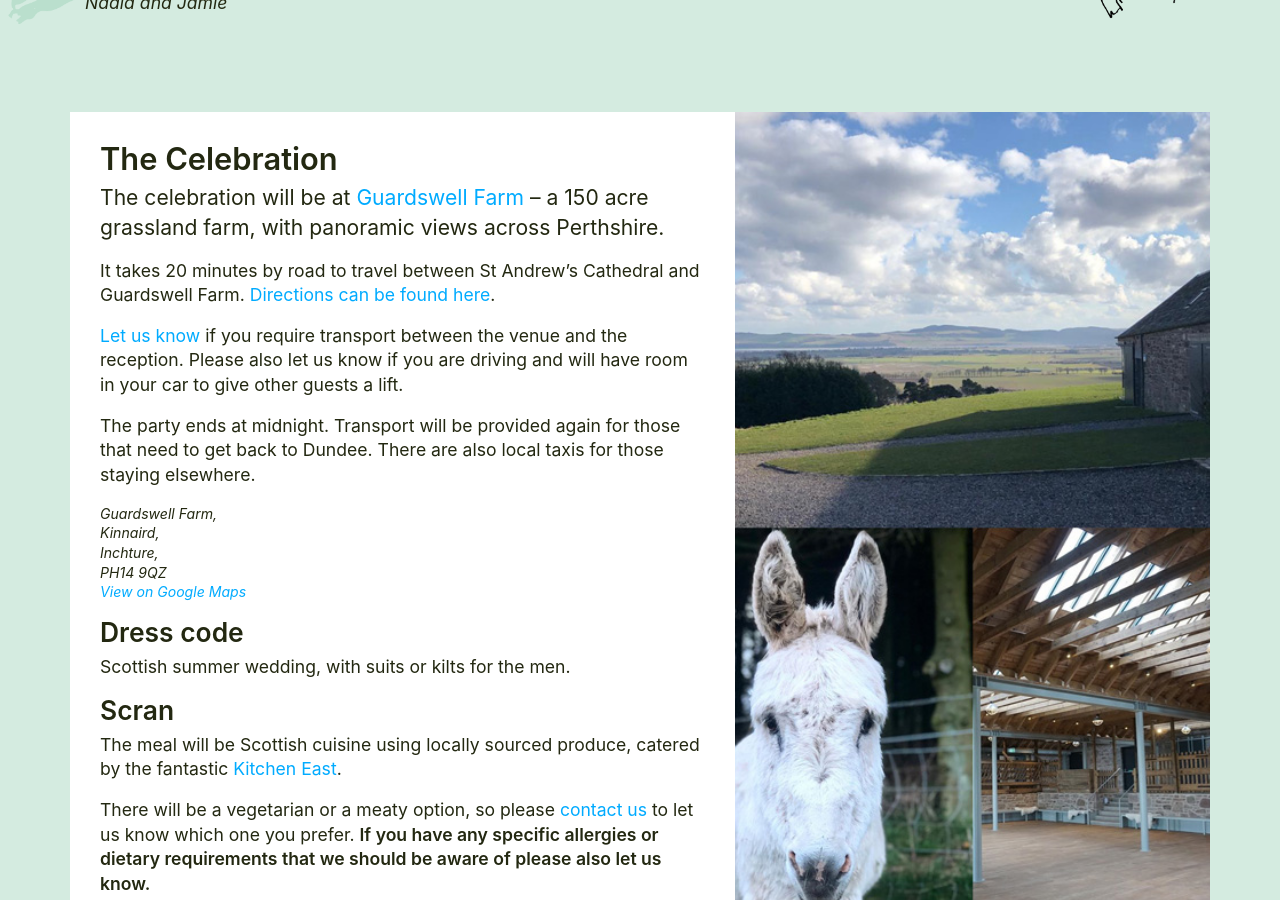
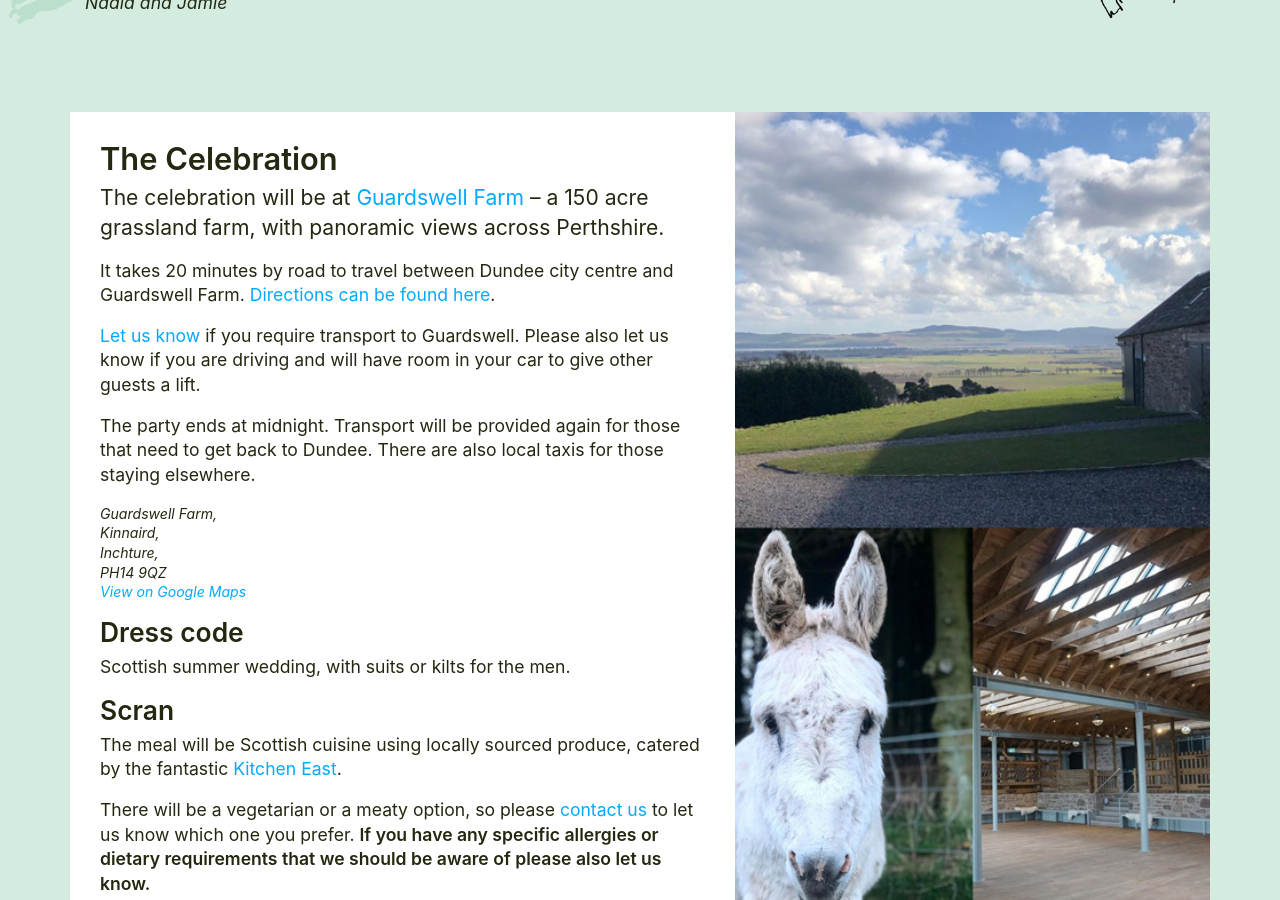
Before and after one commit to JamieRobertson/nadia-jamie, a Jekyll site: the page built from index.html, in a window 1280 px wide and 900 px high, scrolled down 628 px. Built offline with Jekyll 4.4.1, drawn with Linux system fonts in a browser that asks for light colours; nearby versions of some CDN libraries; some web fonts are replaced.

Commit message:
remove mention of cathedral

```diff
--- a/directions.html
+++ b/directions.html
@@ -1,14 +1,14 @@
 ---
 layout: default
 permalink: /directions/
-title: "Driving directions from St Andrew’s Cathedral to Guardswell Farm"
+title: "Driving directions from Dundee city centre to Guardswell Farm"
 ---
 
 <div class="container">
     <div class="row py-80">
         <div class="col-12">
             <h3>
-                Driving directions from St Andrew’s Cathedral to Guardswell Farm <br>
+                Driving directions from Dundee city centre to Guardswell Farm <br>
                 <span class="small"><a href="/static/pdf/Driving-directions-to-Guardswell.pdf">Download these directions</a></span>
             </h3>
             <br>
@@ -19,8 +19,6 @@ title: "Driving directions from St Andrew’s Cathedral to Guardswell Farm"
             <h4>Instructions</h4>
 
             <p>As a backup these are instructions on how to get there.</p>
-
-            <p>St Andrew’s is in Dundee city centre.</p>
 
             <ul>
                 <li class="mb-5">From the city centre, follow the signs for <b>Perth A85</b></li>
--- a/index.html
+++ b/index.html
@@ -49,11 +49,11 @@ title: "Nadia and Jamie are getting married!"
                 The celebration will be at <a href="https://www.instagram.com/guardswellfarm/" target="_blank">Guardswell Farm</a> &ndash; a 150 acre grassland farm, with panoramic views across Perthshire.
             </p>
             <p>
-                It takes 20 minutes by road to travel between St Andrew’s Cathedral and Guardswell Farm.
+                It takes 20 minutes by road to travel between Dundee city centre and Guardswell Farm.
                 <a href="{% link directions.html %}" target="_blank">Directions can be found here</a>.
             </p>
             <p>
-                <a href="mailto:{{ site.email }}">Let us know</a> if you require transport between the venue and the reception.
+                <a href="mailto:{{ site.email }}">Let us know</a> if you require transport to Guardswell.
                 Please also let us know if you are driving and will have room in your car to give other guests a lift.
             </p>
             <p>
```
